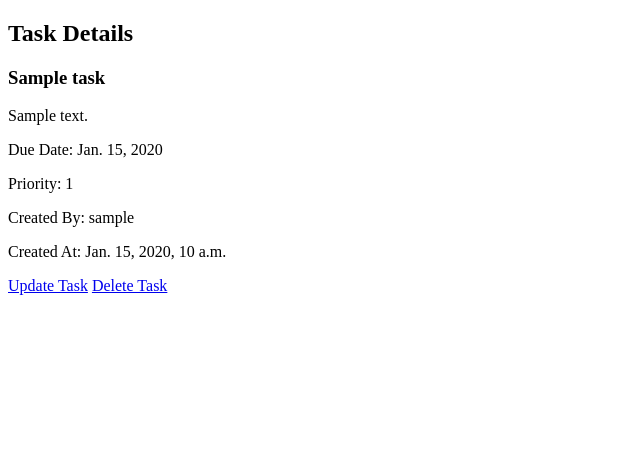
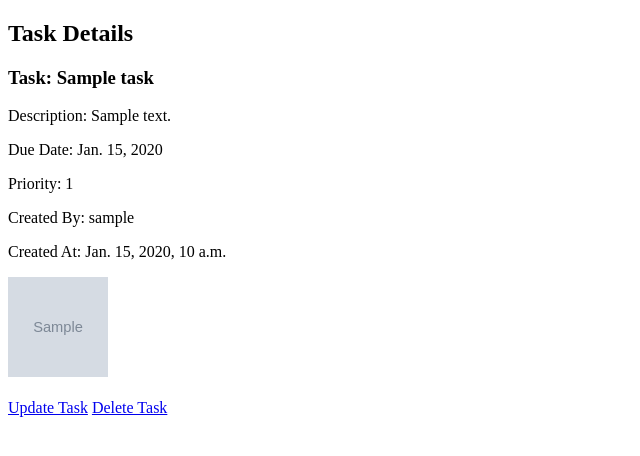
Before and after one commit to ShakilAhmedKhan/django-resframework-login-register-with-html, a Django app: page /tasks/1/ in a window 1280 px wide. Shown: the part 98-554 px from the top of the page, without its empty margins (0-640 px from the left). Run offline with Django 4.2, Linux system fonts and the light colour scheme; a user stored in the database is signed in; tables that the repository leaves empty hold one stand-in row (values such as "Sample post"); grey boxes marked "Sample" are stand-in pictures.

Commit message:
Update: task_update.html "added multi image functionality and delete old images"

```diff
--- a/task_manager/task/templates/task_details.html
+++ b/task_manager/task/templates/task_details.html
@@ -3,15 +3,24 @@
 
 {% block content %}
     <h2>Task Details</h2>
-    <h3>{{ task.title }}</h3>
-    <p>{{ task.description }}</p>
+    <h3>Task: {{ task.title }}</h3>
+    <p>Description: {{ task.description }}</p>
     <p>Due Date: {{ task.due_date }}</p>
     <p>Priority: {{ task.priority }}</p>
     <p>Created By: {{ task.created_by }}</p>
     <p>Created At: {{ task.created_at }}</p>
-    {% if task.image %}
-        <img src="{{ task.image.url }}" alt="{{ task.title }}">
-    {% endif %}
+<!--    {% if task.image %}-->
+<!--        <img src="{{ task.image.url }}" alt="{{ task.title }}">-->
+<!--    {% endif %}-->
+
+                    {% for task_image in task.images.all %}
+                        <img src="{{task_image.image.url }}" alt="{{ task.title }} Image" style="width: 100px; height: 100px">
+                    {% empty %}
+                        No images available
+                    {% endfor %}
+
+<br>
+<br>
     <a href="{% url 'task_update' task.id %}">Update Task</a>
     <a href="{% url 'task_delete' task.id %}">Delete Task</a>
 {% endblock %}
--- a/task_manager/task/templates/task_update.html
+++ b/task_manager/task/templates/task_update.html
@@ -8,11 +8,9 @@
         {{ form.as_p }}
 <!--        {{ image_form.as_p}}-->
 
-
       <div class="mb-3">
         <label for="image" class="form-label">Image</label>
         <input name = "image" type="file" class="form-control" id="image" multiple>
-
       </div>
 
         <button type="submit">Update Task</button>
--- a/task_manager/task/views.py
+++ b/task_manager/task/views.py
@@ -90,18 +90,30 @@ class TaskCreateView(LoginRequiredMixin, View):
 
 class TaskUpdateView(LoginRequiredMixin, View):
     login_url = 'login'
+
     def get(self, request, pk):
         task = get_object_or_404(Task, pk=pk)
         form = TaskForm(instance=task)
-        return render(request, 'task_update.html', {'form': form, 'task': task})
+        image_form = TaskImageForm()  # Create an empty image form
+        return render(request, 'task_update.html', {'form': form, 'task': task, 'image_form': image_form})
 
     def post(self, request, pk):
         task = get_object_or_404(Task, pk=pk)
-        form = TaskForm(request.POST, request.FILES, instance=task)
-        if form.is_valid():
+        form = TaskForm(request.POST, instance=task)
+        image_form = TaskImageForm(request.POST, request.FILES)
+
+        if form.is_valid() and image_form.is_valid():
+            # task.taskimage_set.all().delete()
+            old_images = TaskImage.objects.filter(task=task)
+            old_images.delete()
             form.save()
+
+            for img in request.FILES.getlist('image'):
+                TaskImage.objects.create(task=task, image=img)
+
             return redirect('task_list')
-        return render(request, 'task_update.html', {'form': form, 'task': task})
+
+        return render(request, 'task_update.html', {'form': form, 'task': task, 'image_form': image_form})
 
 
 class TaskDeleteView(LoginRequiredMixin, View):
```
Also changed, not shown: task_manager/task/templates/task_create.html (+4 -5 lines), task_manager/task/templates/task_list.html (+15 -4 lines).
